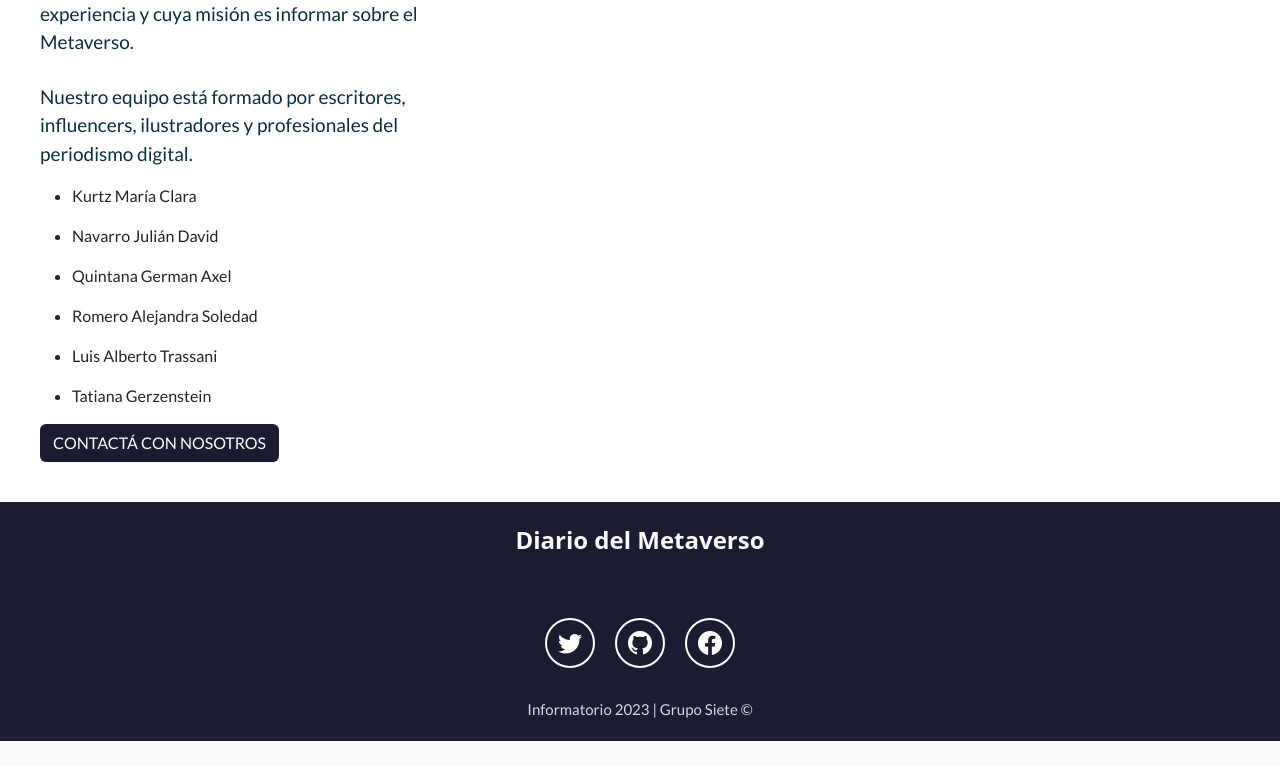
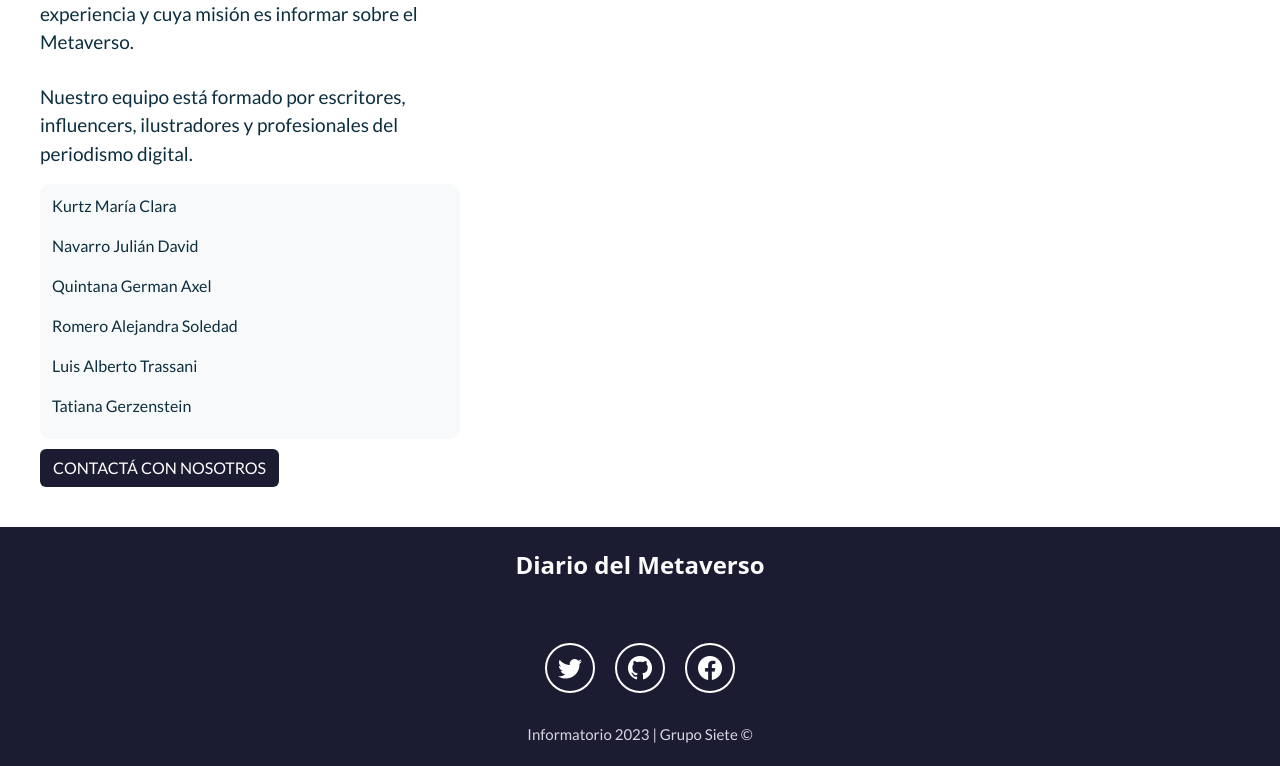
Before and after one commit to TGerzenstein/proyecto_final, a Django app: page /nosotros/ in a window 1280 px wide. Shown: the part 302-1068 px from the top of the page. Before the commit the page ends 1043 px from the top, so only its background shows below. Run offline with Django 4.2, Linux system fonts and the light colour scheme; parts of the project's set-up code (start-up, migrations or seed data) failed here and were passed over.

Commit message:
Agregue estilos a templates nosotros

```diff
--- a/Proyecto/static/css/estilos.css
+++ b/Proyecto/static/css/estilos.css
@@ -185,6 +185,23 @@ p {
 	border: 1px solid grey;
 }
 
+/* Nosotros */
+
+.fondo-integrantes {
+	border-radius: 10px;
+	padding: 10px 0px 5px 2px;
+	margin-bottom: 10px;
+}
+
+.integrantes{
+	list-style: none;
+	text-align: left;
+    color: #0c2e3e;
+	padding: 0px 10px;
+}
+
+
+
 /* Modificar noticias */
 
 .btn-administrar {
--- a/Proyecto/templates/nosotros.html
+++ b/Proyecto/templates/nosotros.html
@@ -20,24 +20,26 @@
   <div class="bloque-contacto">
     <p class="subtitulo-portada">Nuestro equipo está formado por escritores, influencers,
        ilustradores y profesionales del periodismo digital.</p>
-       <ul>
+    <div class="fondo-integrantes bg-light">
+       <ul class="integrantes">
         <li>Kurtz María Clara</li>
       </ul>
-      <ul>
+      <ul class="integrantes">
         <li>Navarro Julián David</li>
       </ul>
-      <ul>
+      <ul class="integrantes">
         <li>Quintana German Axel</li>
       </ul>
-      <ul>
+      <ul class="integrantes">
         <li>Romero Alejandra Soledad</li>
       </ul>
-      <ul>
+      <ul class="integrantes">
         <li>Luis Alberto Trassani</li>
       </ul>
-      <ul>
+      <ul class="integrantes">
         <li>Tatiana Gerzenstein</li>
       </ul>
+    </div>
     <a type="button" class="btn btn-bg_registrar" href="{% url 'contacto' %}">CONTACTÁ CON NOSOTROS</a>
   </div>
 </div>
```
